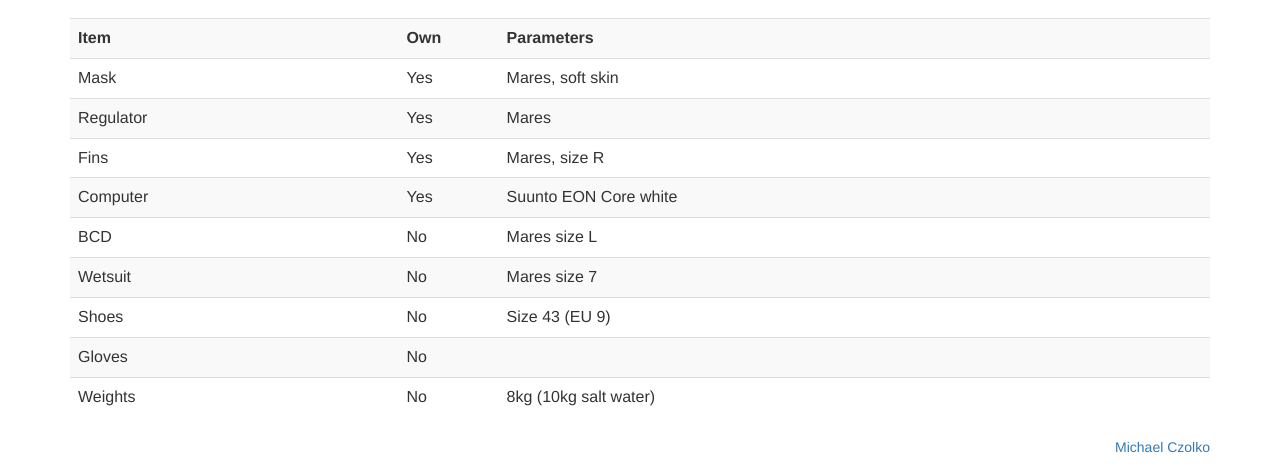
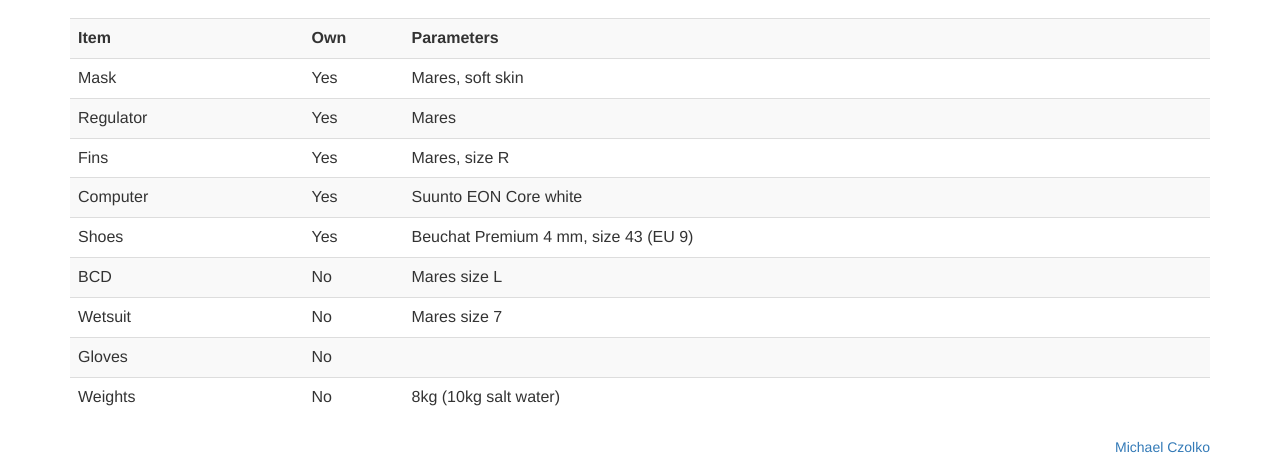
Before and after one commit to mCzolko/mCzolko.github.io, a plain HTML site: page diving.html in a window 1280 px wide. Shown: the part 474-941 px from the top of the page. Drawn offline with nearby package versions, Linux system fonts and the light colour scheme.

Commit message:
Update diving.html
Add shoes

```diff
--- a/diving.html
+++ b/diving.html
@@ -96,6 +96,11 @@
             <td>Suunto EON Core white</td>
           </tr>
           <tr>
+            <td>Shoes</td>
+            <td>Yes</td>
+            <td>Beuchat Premium 4 mm, size 43 (EU 9)</td>
+          </tr>
+          <tr>
             <td>BCD</td>
             <td>No</td>
             <td>Mares size L</td>
@@ -104,11 +109,6 @@
             <td>Wetsuit</td>
             <td>No</td>
             <td>Mares size 7</td>
-          </tr>
-          <tr>
-            <td>Shoes</td>
-            <td>No</td>
-            <td>Size 43 (EU 9)</td>
           </tr>
           <tr>
             <td>Gloves</td>
```
